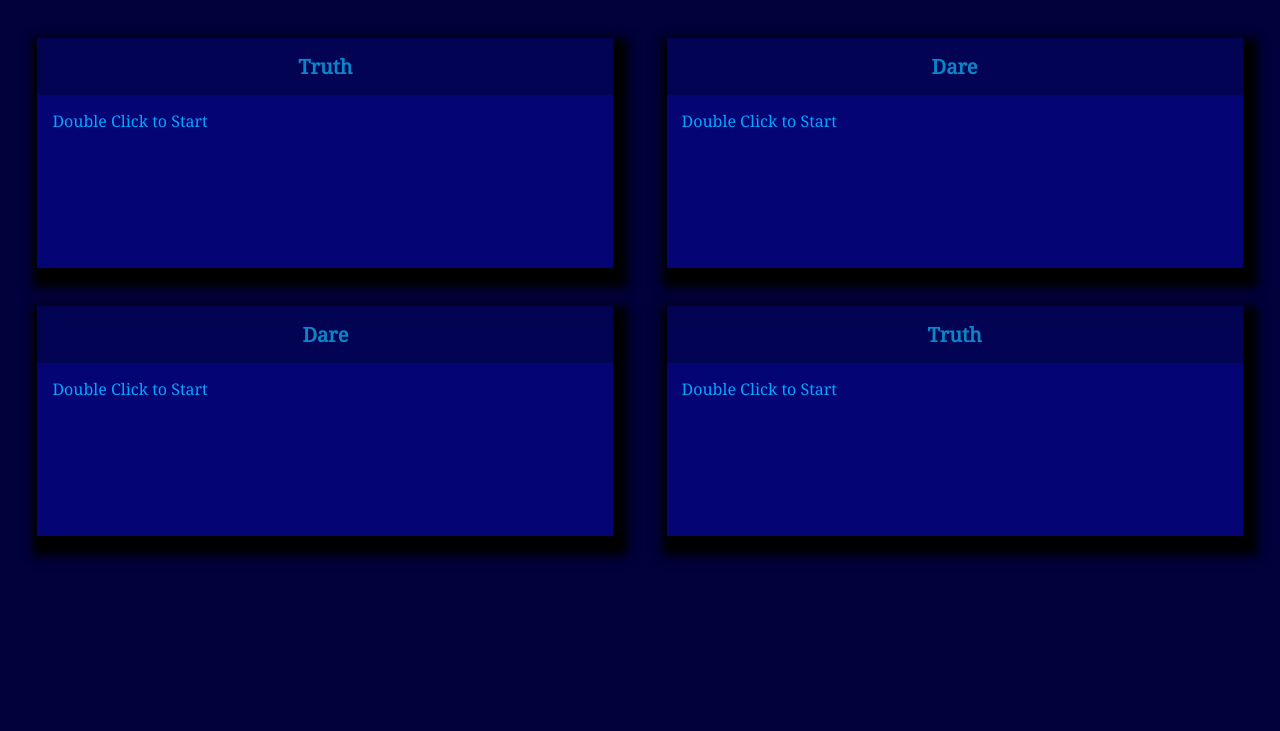
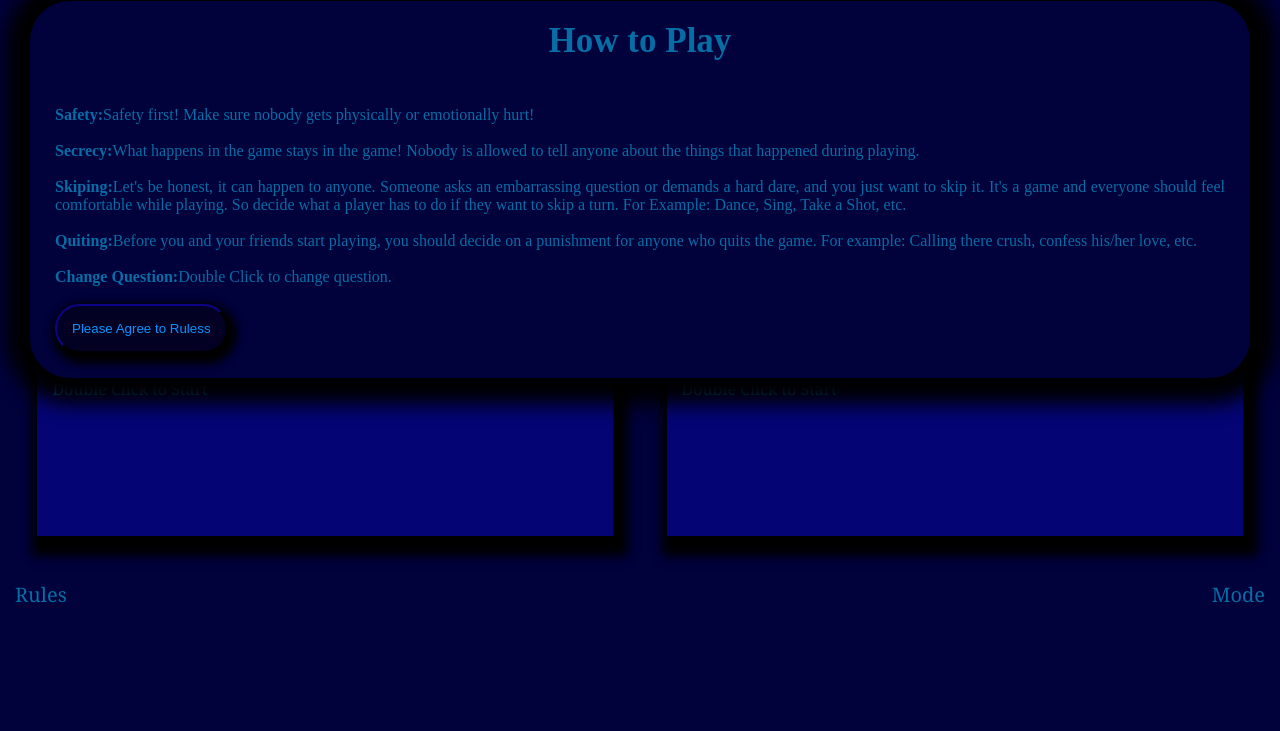
Before and after one commit to AyresGaia/DareTruth, a plain HTML site: page index.html in a window 1280 px wide. Shown: the part 69-800 px from the top of the page. Drawn offline with Linux system fonts and the light colour scheme.

Commit message:
Update index.html

```diff
--- a/index.html
+++ b/index.html
@@ -7,12 +7,13 @@
     <link rel="stylesheet" href="style/style.css">
     <link rel="stylesheet" href="style/responsive.css">
     <link rel="stylesheet" href="style/effects.css">
+    <link rel="stylesheet" href="style/new.css">
     <link rel="icon" href="assets/favicon.ico">
     <title>Truth And Dare</title>
 </head>
 <body id="body">
     <h1>Truth And Dare</h1>
-    <div class="container">
+    <div class="container" id="container">
         <div class="item" id="i1">
             <div class="head">Truth</div>
             <div id="content1" class="content">Double Click to Start</div>
@@ -30,6 +31,32 @@
             <div id="content4" class="content">Double Click to Start</div>
         </div>
     </div>
+    <span class="Rules" id="Rules">
+        <h5>
+            How to Play
+        </h5>
+        <p>
+            <b>Safety:</b>Safety first! Make sure nobody gets physically or emotionally hurt!
+            <br><br>
+            <b>Secrecy:</b>What happens in the game stays in the game! Nobody is allowed to tell anyone about the things that happened during playing.
+            <br><br>
+            <b>Skiping:</b>Let's be honest, it can happen to anyone. Someone asks an embarrassing question or demands a hard dare, and you just want to skip it. It's a game and everyone should feel comfortable while playing. So decide what a player has to do if they want to skip a turn. For Example: Dance, Sing, Take a Shot, etc.
+            <br><br>
+            <b>Quiting:</b>Before you and your friends start playing, you should decide on a punishment for anyone who quits the game. For example: Calling there crush, confess his/her love, etc.
+            <br><br>
+            <b>Change Question:</b>Double Click to change question.
+            <br><br>
+            <button class="close-button" id="agree">Please Agree to Ruless</button>
+        </p>
+    </span>
+    <footer>
+        <nav>
+            <ul>
+                <li id="Help">Rules</li>
+                <li id="mode">Mode</li>
+            </ul>
+        </nav>
+    </footer>
 </body>
 <script src="javascript/javascript.js"></script>
 </html>
```
